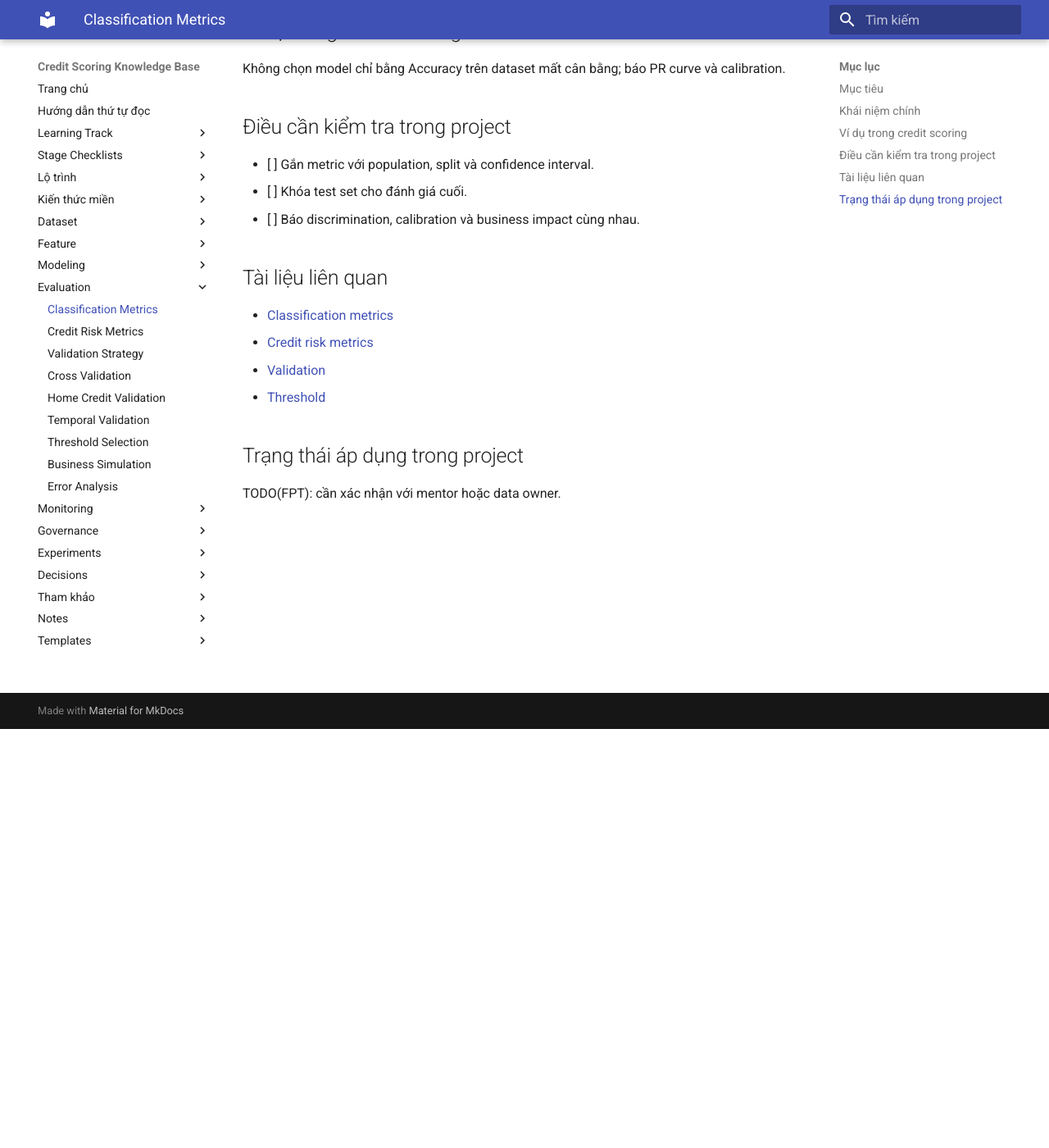
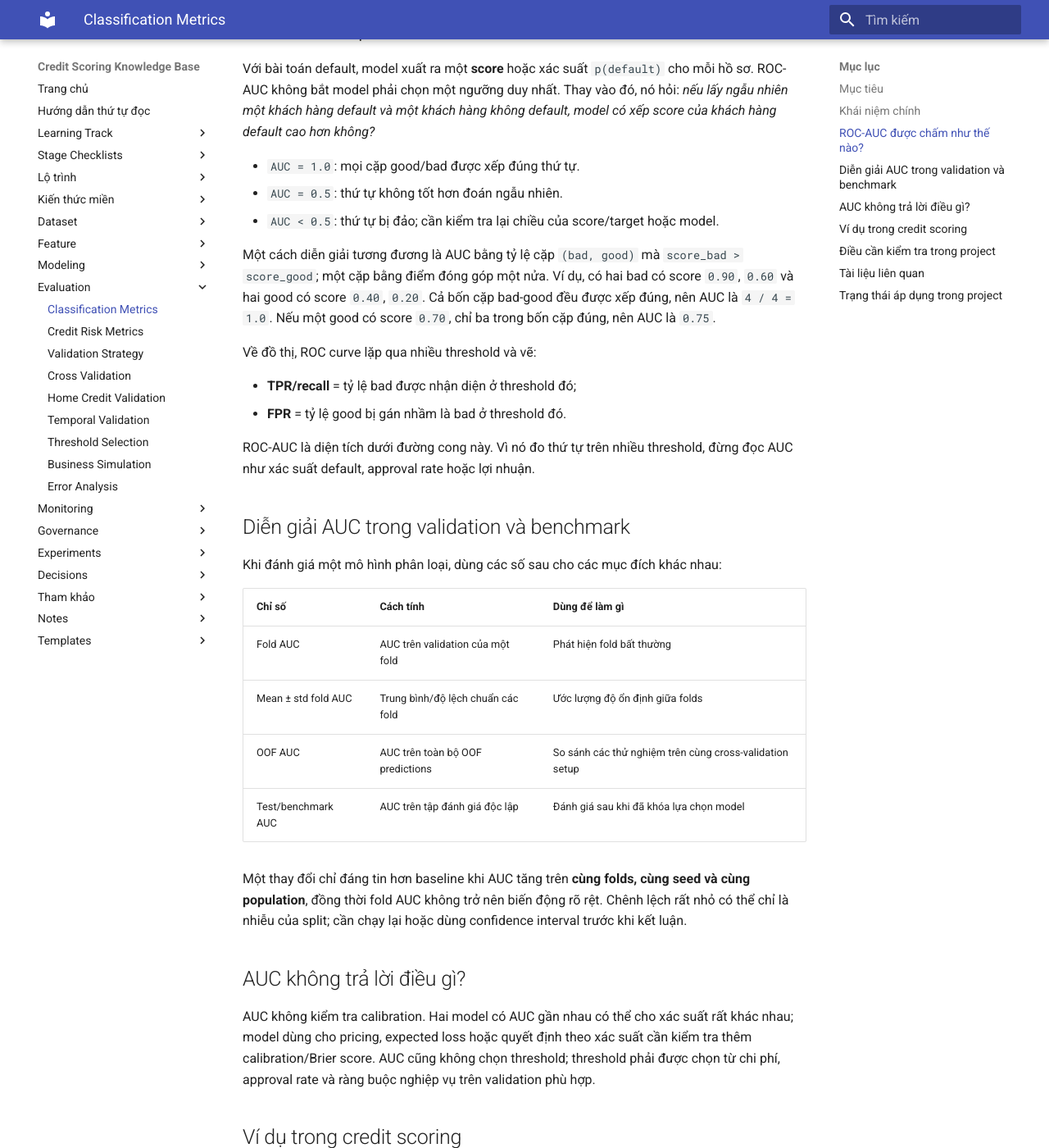
Before and after one commit to ManhTanTran/Qaci-datascience, an MkDocs documentation site: the page built from docs/evaluation/classification_metrics.md, in a window 1280 px wide and 1400 px high, scrolled down 511 px. Shown: the whole window at 82% size. Built offline with MkDocs 1.6.1 and Material for MkDocs 9.7.7, drawn with Linux system fonts in a browser that asks for light colours; some of the changed text lies outside the part shown.

Commit message:
Expand AUC guidance and archive reports

```diff
--- a/docs/evaluation/classification_metrics.md
+++ b/docs/evaluation/classification_metrics.md
@@ -10,9 +10,43 @@ Accuracy phụ thuộc threshold/base rate; Precision là tỷ lệ bad trong pr
 
 > Không dùng test set để chọn feature, tune hyperparameter, chọn threshold hoặc chọn model. Các lựa chọn này phải hoàn tất bằng training/validation trước khi mở test.
 
+## ROC-AUC được chấm như thế nào?
+
+Với bài toán default, model xuất ra một **score** hoặc xác suất `p(default)` cho mỗi hồ sơ. ROC-AUC không bắt model phải chọn một ngưỡng duy nhất. Thay vào đó, nó hỏi: *nếu lấy ngẫu nhiên một khách hàng default và một khách hàng không default, model có xếp score của khách hàng default cao hơn không?*
+
+- `AUC = 1.0`: mọi cặp good/bad được xếp đúng thứ tự.
+- `AUC = 0.5`: thứ tự không tốt hơn đoán ngẫu nhiên.
+- `AUC < 0.5`: thứ tự bị đảo; cần kiểm tra lại chiều của score/target hoặc model.
+
+Một cách diễn giải tương đương là AUC bằng tỷ lệ cặp `(bad, good)` mà `score_bad > score_good`; một cặp bằng điểm đóng góp một nửa. Ví dụ, có hai bad có score `0.90`, `0.60` và hai good có score `0.40`, `0.20`. Cả bốn cặp bad-good đều được xếp đúng, nên AUC là `4 / 4 = 1.0`. Nếu một good có score `0.70`, chỉ ba trong bốn cặp đúng, nên AUC là `0.75`.
+
+Về đồ thị, ROC curve lặp qua nhiều threshold và vẽ:
+
+- **TPR/recall** = tỷ lệ bad được nhận diện ở threshold đó;
+- **FPR** = tỷ lệ good bị gán nhầm là bad ở threshold đó.
+
+ROC-AUC là diện tích dưới đường cong này. Vì nó đo thứ tự trên nhiều threshold, đừng đọc AUC như xác suất default, approval rate hoặc lợi nhuận.
+
+## Diễn giải AUC trong validation và benchmark
+
+Khi đánh giá một mô hình phân loại, dùng các số sau cho các mục đích khác nhau:
+
+| Chỉ số | Cách tính | Dùng để làm gì |
+|---|---|---|
+| Fold AUC | AUC trên validation của một fold | Phát hiện fold bất thường |
+| Mean ± std fold AUC | Trung bình/độ lệch chuẩn các fold | Ước lượng độ ổn định giữa folds |
+| OOF AUC | AUC trên toàn bộ OOF predictions | So sánh các thử nghiệm trên cùng cross-validation setup |
+| Test/benchmark AUC | AUC trên tập đánh giá độc lập | Đánh giá sau khi đã khóa lựa chọn model |
+
+Một thay đổi chỉ đáng tin hơn baseline khi AUC tăng trên **cùng folds, cùng seed và cùng population**, đồng thời fold AUC không trở nên biến động rõ rệt. Chênh lệch rất nhỏ có thể chỉ là nhiễu của split; cần chạy lại hoặc dùng confidence interval trước khi kết luận.
+
+## AUC không trả lời điều gì?
+
+AUC không kiểm tra calibration. Hai model có AUC gần nhau có thể cho xác suất rất khác nhau; model dùng cho pricing, expected loss hoặc quyết định theo xác suất cần kiểm tra thêm calibration/Brier score. AUC cũng không chọn threshold; threshold phải được chọn từ chi phí, approval rate và ràng buộc nghiệp vụ trên validation phù hợp.
+
 ## Ví dụ trong credit scoring
 
-Không chọn model chỉ bằng Accuracy trên dataset mất cân bằng; báo PR curve và calibration.
+Không chọn model chỉ bằng Accuracy trên dataset mất cân bằng. So sánh ROC-AUC trên validation phù hợp trước; sau đó báo PR curve và calibration nếu mục tiêu là ra quyết định credit thực tế.
 
 ## Điều cần kiểm tra trong project
 
@@ -22,7 +56,6 @@ Không chọn model chỉ bằng Accuracy trên dataset mất cân bằng; báo
 
 ## Tài liệu liên quan
 
-- [Classification metrics](classification_metrics.md)
 - [Credit risk metrics](credit_risk_metrics.md)
 - [Validation](validation_strategy.md)
 - [Threshold](threshold_selection.md)
```
Also changed, not shown: 2 other files.
